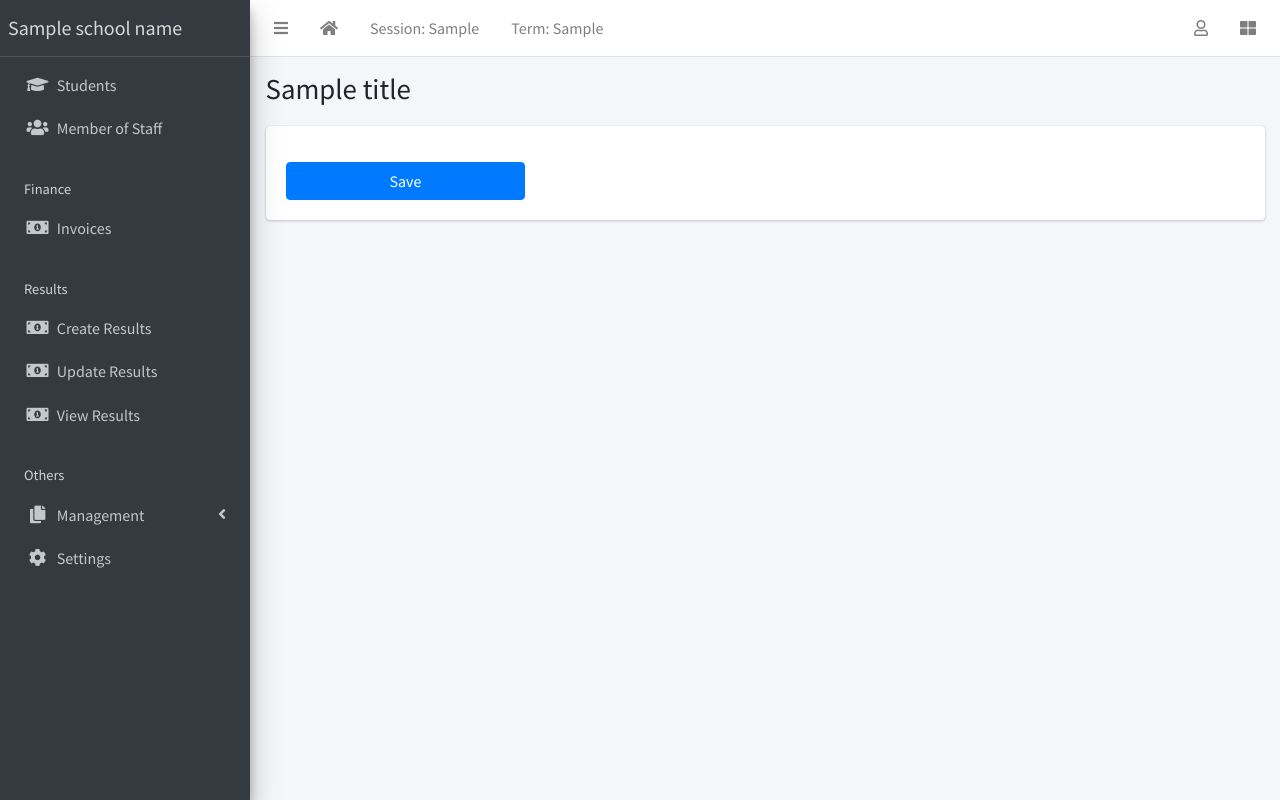
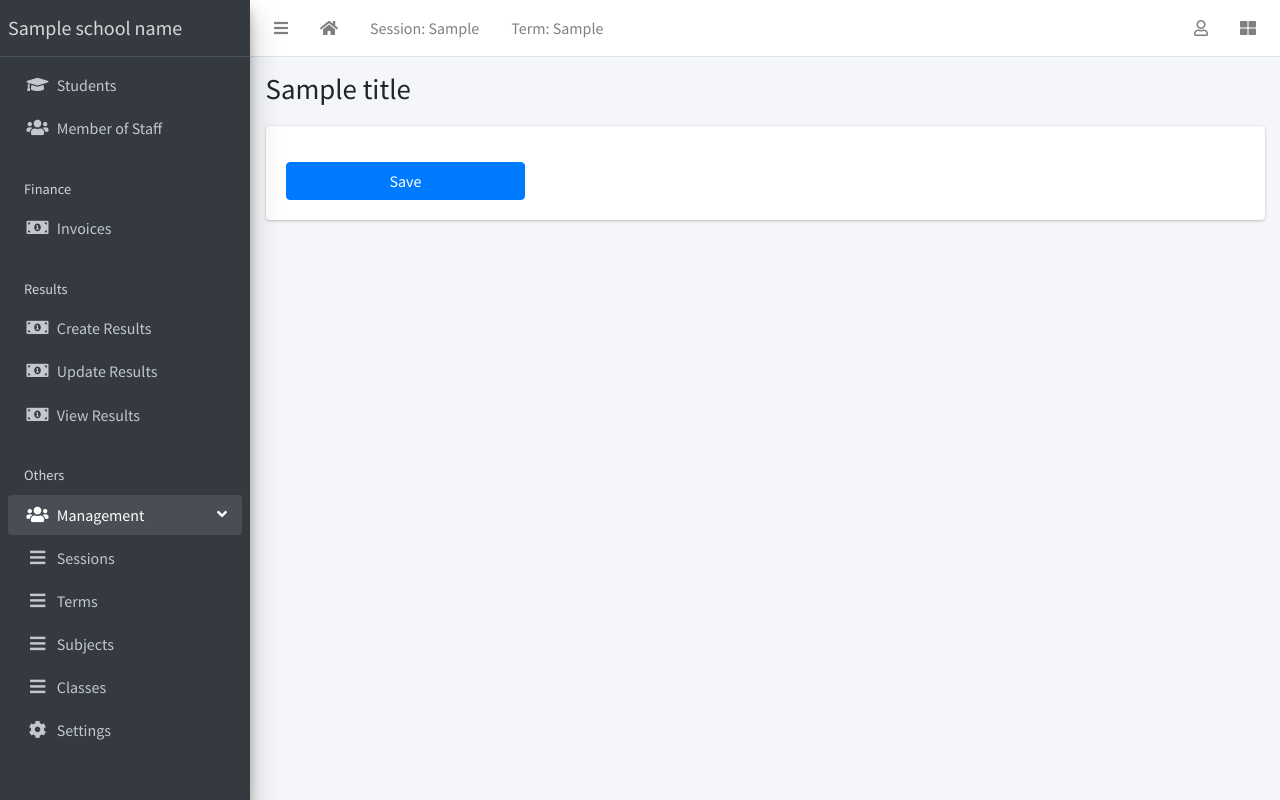
Before and after one commit to CodeByLine/Django-School-Management, a Django app: template apps/corecode/templates/corecode/mgt_form.html in a window 1280 px wide. Run offline with Django 3.2, Linux system fonts and the light colour scheme; the template is opened without the code that fills it: most values are stand-ins (such as "Sample title", 1, 10 or a date in 2020); some libraries are stand-ins or nearby versions.

Commit message:
minor tweaks

```diff
--- a/templates/base.html
+++ b/templates/base.html
@@ -138,9 +138,9 @@
             </li>
 
             <li class="nav-header">Others</li>
-            <li class="nav-item has-treeview">
+            <li class="nav-item has-treeview menu-open">
               <a href="#" class="nav-link">
-                <i class="nav-icon fas fa-copy"></i>
+                <i class="nav-icon fas fa-users"></i>
                 <p>
                   Management
                   <i class="fas fa-angle-left right"></i>
--- a/templates/registration/login.html
+++ b/templates/registration/login.html
@@ -64,7 +64,7 @@
                     type="text" placeholder="Username">
                     <span class="focus-input100"></span>
                     <span class="symbol-input100">
-                        <i class="fa fa-envelope" aria-hidden="true"></i>
+                        <i class="fa fa-user" aria-hidden="true"></i>
                     </span>
                 </div>
 
```
Also changed, not shown: apps/students/models.py (+12 -0 lines), school_app/settings.py (line endings or trailing spaces), 3 other files.
